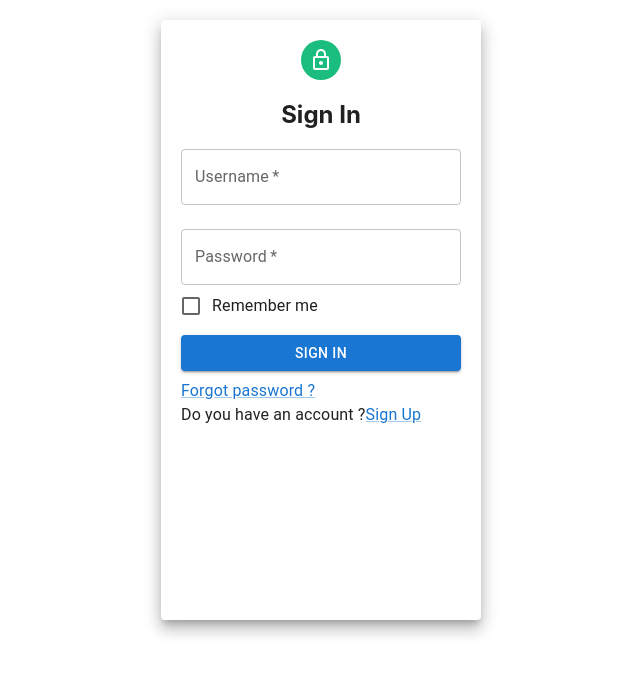
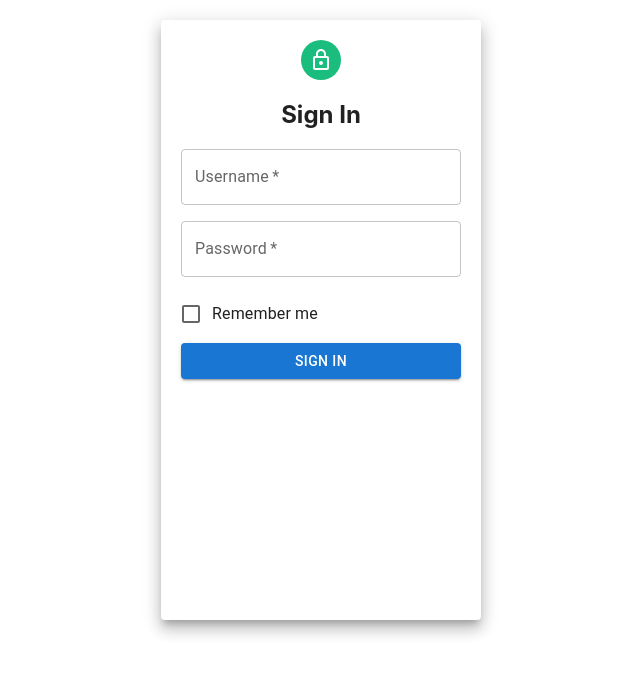
Before and after one commit to alishashingala188/Clinical_System, a React (Create React App) app in the folder pcs/: page / in a window 1280 px wide. Shown: the top 674 px of the page, without its empty margins (319-959 px from the left). Built offline with nearby package versions, Linux system fonts and the light colour scheme.

Commit message:
LoginPage

```diff
--- a/pcs/src/Login.js
+++ b/pcs/src/Login.js
@@ -3,20 +3,30 @@ import { Grid,Paper, Avatar, TextField, Button, Typography,Link } from '@mui/mat
 import LockOutlinedIcon from '@mui/icons-material/LockOutlined';
 import FormControlLabel from '@mui/material/FormControlLabel';
 import Checkbox from '@mui/material/Checkbox';
+import background from './images/25.jpg';
+
 const Login=()=>{
 
     const paperStyle={padding :20,height:'70vh',width:280, margin:"20px auto"}
     const avatarStyle={backgroundColor:'#1bbd7e'}
     const btnstyle={margin:'8px 0'}
+    const main={backgroundImage:`url(${background})`, backgroundPosition: 'center',
+    backgroundSize: 'cover',
+    backgroundRepeat: 'no-repeat',
+    width: '100vw',
+    height: '100vh',
+backgroundColor:'#03A9F4'}
+
     return(
-        <Grid>
-            <Paper elevation={10} style={paperStyle}>
+        <div >
+        <Grid  >
+            <Paper elevation={10} style={paperStyle}   >
                 <Grid align='center'>
                      <Avatar style={avatarStyle}><LockOutlinedIcon/></Avatar>
                     <h2>Sign In</h2>
                 </Grid>
-                <TextField label='Username' placeholder='Enter username'  sx={{mb:3}} fullWidth required/ >
-                <TextField label='Password' placeholder='Enter password' type='password' fullWidth required/>
+                <TextField label='Username' placeholder='Enter username'  sx={{mb:2}} fullWidth required/>
+                <TextField label='Password' placeholder='Enter password' sx={{mb:2}}  type='password' fullWidth required/>
                 <FormControlLabel
                     control={
                     <Checkbox
@@ -27,18 +37,11 @@ const Login=()=>{
                     label="Remember me"
                  />
                 <Button type='submit' color='primary' variant="contained" style={btnstyle} fullWidth>Sign in</Button>
-                <Typography >
-                     <Link href="#" >
-                        Forgot password ?
-                </Link>
-                </Typography>
-                <Typography > Do you have an account ?
-                     <Link href="#" >
-                        Sign Up
-                </Link>
-                </Typography>
+
             </Paper>
+
         </Grid>
+        </div>
     )
 }
 
```
